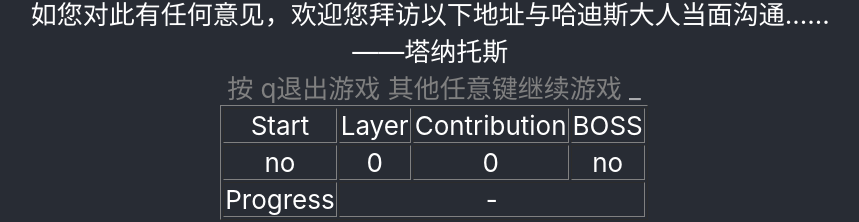
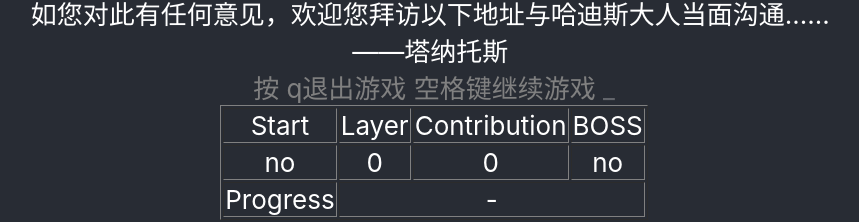
Before and after one commit to jhfnetboy/engine-pub, a React (Create React App) app: page / in a window 1280 px wide. Shown: the part 494-716 px from the top of the page, without its empty margins (206-1065 px from the left). Built offline with nearby package versions, Linux system fonts and the light colour scheme.

Commit message:
blank again

```diff
--- a/src/components/typer.js
+++ b/src/components/typer.js
@@ -10,7 +10,7 @@ let Key_filter = ["a","b","c"]
 // interface property {str: string[]}
 // const props
 const strBegin = [
-    '`当你结束了一天疲惫的工作回到独居的家中，`<br/>`打开家门却意外地发现自己的爱犬 *DogName `<br/>`没有像往常一样晃着尾巴出现在门口迎接你。`<br/>`只见地上留了一张质地很古怪的便签：`<br/>很抱歉没办法提前告知，<br/>但哈迪斯大人要求我尽快将*DogName带回冥界。<br/>如您对此有任何意见，欢迎您拜访以下地址与哈迪斯大人当面沟通…… <br/>——塔纳托斯 <br/><font color="gray">按 q退出游戏 其他任意键继续游戏 </font>^1000',
+    '`当你结束了一天疲惫的工作回到独居的家中，`<br/>`打开家门却意外地发现自己的爱犬 *DogName `<br/>`没有像往常一样晃着尾巴出现在门口迎接你。`<br/>`只见地上留了一张质地很古怪的便签：`<br/>很抱歉没办法提前告知，<br/>但哈迪斯大人要求我尽快将*DogName带回冥界。<br/>如您对此有任何意见，欢迎您拜访以下地址与哈迪斯大人当面沟通…… <br/>——塔纳托斯 <br/><font color="gray">按 q退出游戏 空格键继续游戏 </font>^1000',
   ]
 const TypedReactHooks = () => {
 
@@ -110,11 +110,12 @@ const TypedReactHooks = () => {
     }else{
         console.log("continue game")
         const keyIn = Key_filter.indexOf(keyStr)
-        if(keyIn>=0){
+        if((keyIn>=0)||(event.keyCode===32)){
+          console.log("enter",keyIn)
           typed.current.destroy()
           loopData(event)
         }else{
-          loopData(event)
+          // loopData(event)
         }
     }
   };
```
